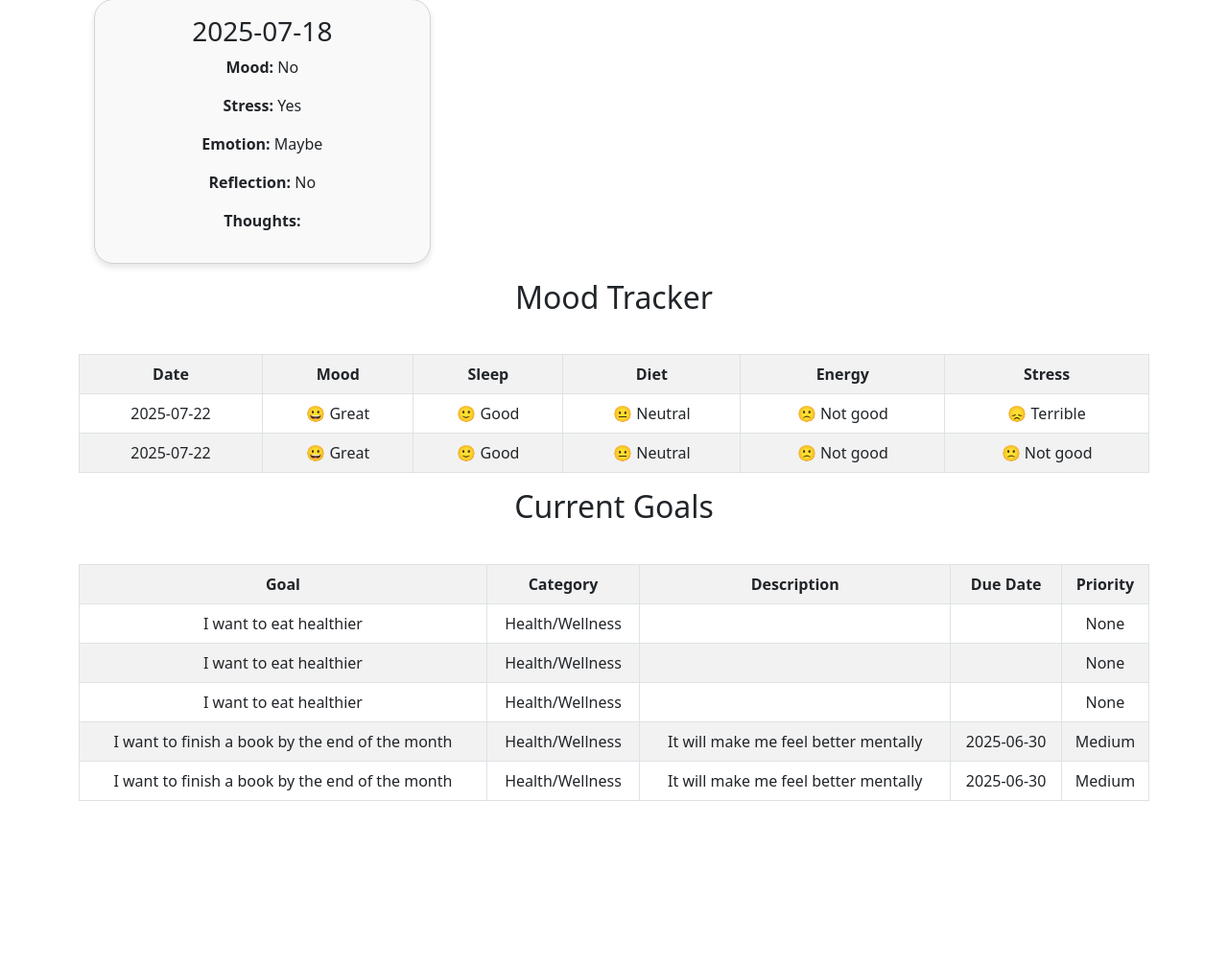
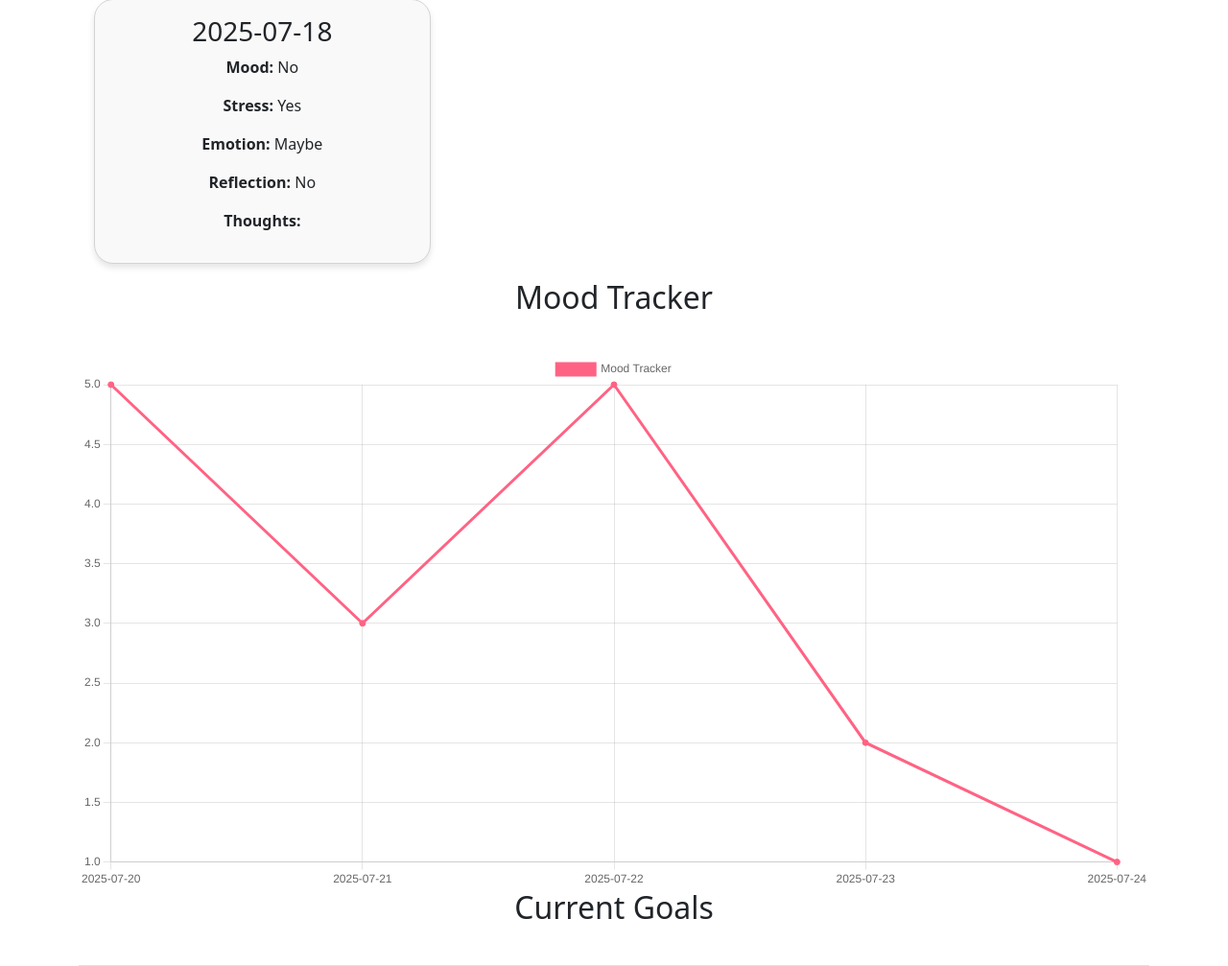
Before and after one commit to jliu0327/mental_health_tracker, a Flask app: page / in a window 1280 px wide. Shown: the part 579-1586 px from the top of the page at 96% size. Before the commit the page ends 1414 px from the top, so only its background shows below. Run offline with Flask 3, Linux system fonts and the light colour scheme; a user stored in the database is signed in; data comes from the database, SQL or seed files in the repository; both versions use the stored data as it was after the commit.

Commit message:
Started creating chart for mood tracker

```diff
--- a/app.py
+++ b/app.py
@@ -3,7 +3,7 @@ import os
 from flask import Flask, flash, redirect, render_template, request, session
 from datetime import date, datetime
 from werkzeug.security import check_password_hash, generate_password_hash
-from helper import db_connection, login_required, GENDERS, MOODS, CATEGORIES, PRIORITIES
+from helper import db_connection, login_required, GENDERS, MOODS, CATEGORIES, PRIORITIES, MOOD_MAPS
 
 # Configure application
 app = Flask(__name__, static_folder='static')
@@ -200,9 +200,19 @@ def mood_tracker():
             flash("One or more fields is missing")
             return redirect("/tracker")
 
+        # Convert mood value to numeric value
+        mood_today_val = MOOD_MAPS.get(mood_today, 0)
+        sleep_val = MOOD_MAPS.get(sleep, 0)
+        diet_val = MOOD_MAPS.get(diet, 0)
+        energy_val = MOOD_MAPS.get(energy, 0)
+        stress_val = MOOD_MAPS.get(stress, 0)
+
         # Insert data into table
-        cur.execute("INSERT INTO tracker (user_id, date, mood, sleep, diet, energy, stress) VALUES (?, ?, ?, ?, ?, ?, ?)",
-                    (session["user_id"], today_date, mood_today, sleep, diet, energy, stress))
+        cur.execute("""INSERT INTO tracker (user_id, date, mood, mood_val, sleep, sleep_val,
+                    diet, diet_val, energy, energy_val, stress, stress_val)
+                    VALUES (?, ?, ?, ?, ?, ?, ?, ?, ?, ?, ?, ?)""",
+                    (session["user_id"], today_date, mood_today, mood_today_val, sleep, sleep_val,
+                     diet, diet_val, energy, energy_val, stress, stress_val))
         # Commit changes
         conn.commit()
         # Close connection
@@ -211,7 +221,22 @@ def mood_tracker():
     else:
         today = date.today()
         birthdate = date.today().replace(year=date.today().year - 10)
-        return render_template("tracker.html", moods=MOODS, birthdate=birthdate, today=today)
+
+        cur.execute("""SELECT date, mood_val, sleep_val, diet_val, energy_val, stress_val
+                    FROM tracker WHERE user_id = ? ORDER BY date DESC LIMIT 5""",
+                    (session["user_id"],))
+        mood_rows = cur.fetchall()
+
+        date_value = []
+        for row in mood_rows:
+            date_object = datetime.strptime(row[0], "%Y-%m-%d")
+            date_string = date_object.strftime("%Y-%m-%d")
+            date_value.append(date_string)
+
+        # Close connection
+        conn.close()
+
+        return render_template("tracker.html", moods=MOODS, birthdate=birthdate, today=today, mood_rows=mood_rows, date_value=date_value)
 
 
 @app.route("/goals", methods=["GET", "POST"])
--- a/helper.py
+++ b/helper.py
@@ -38,6 +38,14 @@ PRIORITIES = [
     "High"
 ]
 
+# Convert mood to numeric values
+MOOD_MAPS = {
+    "😀 Great": 5,
+    "🙂 Good": 4,
+    "😐 Neutral": 3,
+    "🙁 Not good": 2,
+    "😞 Terrible": 1
+}
 
 # connect to same database
 def db_connection():
--- a/schema_db.py
+++ b/schema_db.py
@@ -41,10 +41,15 @@ cur.execute('''
         user_id INTEGER NOT NULL,
         date DATE NOT NULL,
         mood TEXT NOT NULL,
+        mood_val INTEGER NOT NULL,
         sleep TEXT NOT NULL,
+        sleep_val INTEGER NOT NULL,
         diet TEXT NOT NULL,
+        diet_val INTEGER NOT NULL,
         energy TEXT NOT NULL,
+        energy_val INTEGER NOT NULL,
         stress TEXT NOT NULL,
+        stress_val INTEGER NOT NULL,
         FOREIGN KEY (user_id) REFERENCES users(id)
     )
 ''')
--- /dev/null
+++ b/static/scripts/charts/trackerChart.js
@@ -0,0 +1,18 @@
+document.addEventListener('DOMContentLoaded', () => {
+  const dateLabel = ["2025-07-20", "2025-07-21", "2025-07-22", "2025-07-23", "2025-07-24"];
+
+  const moodChart = document.getElementById('moodRadarChart').getContext('2d');
+
+  new Chart(moodChart, {
+    type: 'line',
+    data: {
+      labels: dateLabel,
+      datasets: [{
+        label: 'Mood Tracker',
+        backgroundColor: 'rgb(255, 99, 132)',
+        borderColor: 'rgb(255, 99, 132)',
+        data: [5, 3, 5, 2, 1]
+      }]
+    },
+  });
+});
--- a/templates/index.html
+++ b/templates/index.html
@@ -19,26 +19,7 @@
         {% endfor %}
     </div>
     <h2 class="heading-space">Mood Tracker</h2>
-    <table class="table table-striped table-bordered">
-        <tr>
-            <th>Date</th>
-            <th>Mood</th>
-            <th>Sleep</th>
-            <th>Diet</th>
-            <th>Energy</th>
-            <th>Stress</th>
-        </tr>
-        {% for mood in mood_entries %}
-            <tr>
-                <td>{{ mood['date'] }}</td>
-                <td>{{ mood['mood'] }}</td>
-                <td>{{ mood['sleep'] }}</td>
-                <td>{{ mood['diet'] }}</td>
-                <td>{{ mood['energy'] }}</td>
-                <td>{{ mood['stress'] }}</td>
-            </tr>
-        {% endfor %}
-    </table>
+    <canvas id="moodRadarChart"></canvas>
     <h2 class="heading-space">Current Goals</h2>
         <table class="table table-striped table-bordered">
         <tr>
--- a/templates/layout.html
+++ b/templates/layout.html
@@ -15,6 +15,8 @@
         <script src="{{ url_for('static', filename='scripts/journal.js') }}" type="module"></script>
         <script src="{{ url_for('static', filename='scripts/tracker.js') }}"></script>
         <script src="{{ url_for('static', filename='scripts/goal.js') }}"></script>
+        <script src="{{ url_for('static', filename='scripts/charts/trackerChart.js') }}"></script>
+        <script src="https://cdn.jsdelivr.net/npm/chart.js"></script>
 
         <!-- Tab icon installation-->
         <link href="/static/brain.ico" rel="icon">
```
Also changed, not shown: mental_health.db.
